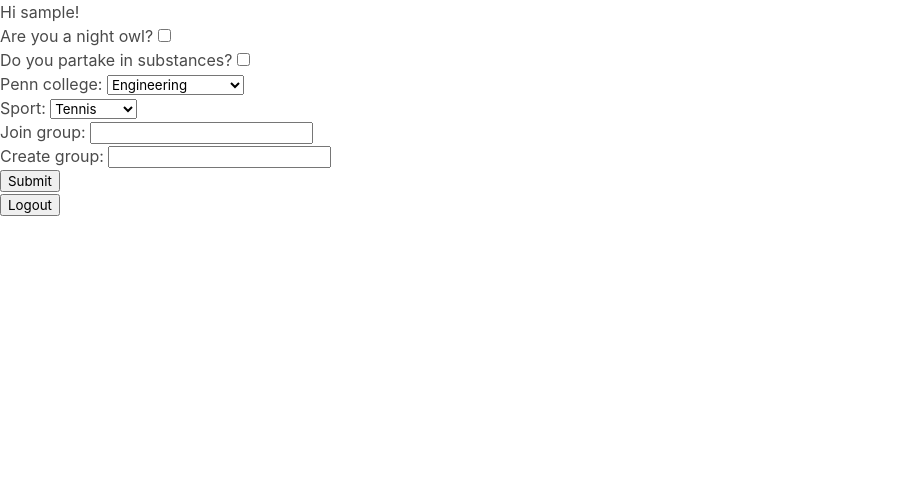
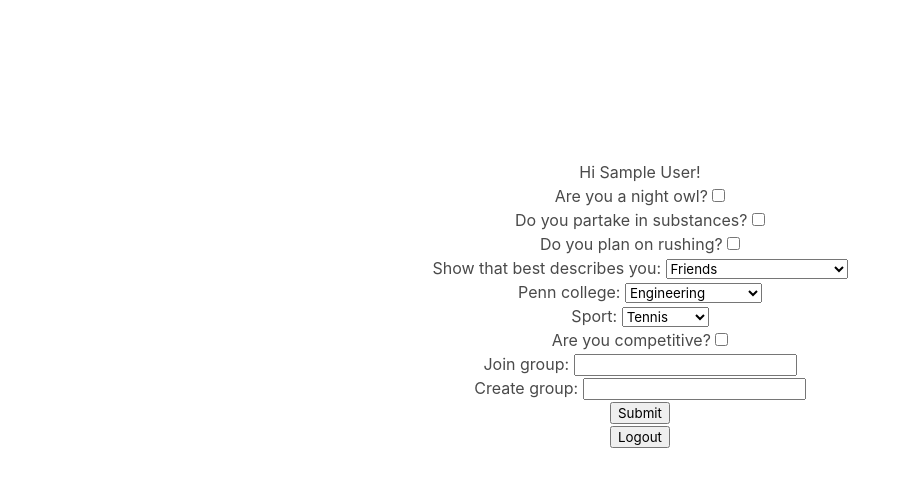
Before and after one commit to karthikmacherla/roomatesearch, a Django app: page /main/survey/ in a window 1280 px wide. Shown: the top 487 px of the page, without its empty margins (0-911 px from the left). Run offline with Django 3.2, Linux system fonts and the light colour scheme; the visitor is signed in with stand-in values (Sample User, id 1); data that the repository does not hold is empty; some libraries are stand-ins or nearby versions.

Commit message:
Updated the form and fixed the UI

```diff
--- a/main/forms.py
+++ b/main/forms.py
@@ -30,6 +30,17 @@ class CustomUserChangeForm(UserChangeForm):
 class RoommateSurveyForm(forms.Form):
     night_person = forms.BooleanField(label="Are you a night owl?", required=False)
     substances = forms.BooleanField(label="Do you partake in substances?", required=False)
+    rushing = forms.BooleanField(label = "Do you plan on rushing?", required=False)
+
+    show_that_best_describes_you = forms.ChoiceField(choices = [
+        ('friends', "Friends"),
+        ('GOT', "Game of Thrones"),
+        ('anime', "Naruto/Bleach/One Piece"),
+        ('blackmirror', "Black Mirror"),
+        ('svalley', "Silicon Valley"),
+        ('gg', 'Gossip Girl'),
+        ('na', "None of the Above")
+    ])
 
     penn_college = forms.ChoiceField(choices=[
         ('seas', "Engineering"),
@@ -44,6 +55,8 @@ class RoommateSurveyForm(forms.Form):
         ('football', "Football"),
         ('hockey', "Hockey")
     ])
+
+    competitive = forms.BooleanField(label="Are you competitive?", required=False)
 
 
     # get the choices
@@ -119,10 +132,21 @@ class RoommateSurveyForm(forms.Form):
         else:
             objects.append(self.helper_get_category(categories, 'no_substances'))
 
+        if data['rushing']:
+            objects.append(self.helper_get_category(categories, 'rushing'))
+        else:
+            objects.append(self.helper_get_category(categories, 'not_rushing'))
+
+        if data['competitive']:
+            objects.append(self.helper_get_category(categories, 'competitive'))
+        else:
+            objects.append(self.helper_get_category(categories, 'not_competitve'))
 
         objects.append(self.helper_get_category(categories, data['penn_college']))
 
         objects.append(self.helper_get_category(categories, data['sport']))
+
+        objects.append(self.helper_get_category(categories, data['show_that_best_describes_you']))
 
         if data['join_group'] != None:
             groups = Group.objects
--- a/templates/base.html
+++ b/templates/base.html
@@ -11,6 +11,10 @@
     <style type = text/css>
       .margin-top-40-percent {
         margin-top: 40vh
+      }
+
+      .margin-top-20-percent {
+        margin-top: 20vh;
       }
     </style>
 
--- a/templates/homepage.html
+++ b/templates/homepage.html
@@ -5,12 +5,13 @@
 
 {% block content %}
 {% if user.category_set.count == 0 %}
-  Hi {{ user.username }}!
-  <form method="post">
-    {% csrf_token %}
-    {{ form.as_p }}
-  <button type="submit">Submit</button>
-</form>
+<div class="has-text-centered margin-top-20-percent ">
+  Hi {{ user.first_name }}  {{ user.last_name }}!
+    <form method="post">
+        {% csrf_token %}
+        {{ form.as_p }}
+      <button type="submit" style="display: inline;">Submit</button>
+    </form>
 {% else %}
   <h1 class='title'>Welcome back {{ user.username }}!</h2>
   {% if not group %}
@@ -32,5 +33,6 @@
   {% endif %}
 {% endif %}
 
-<a href="{% url 'logout' %}"><button>Logout</button></a>
+<a href="{% url 'logout' %}"><button style="display: inline;">Logout</button></a>
+</div>
 {% endblock %}
```
